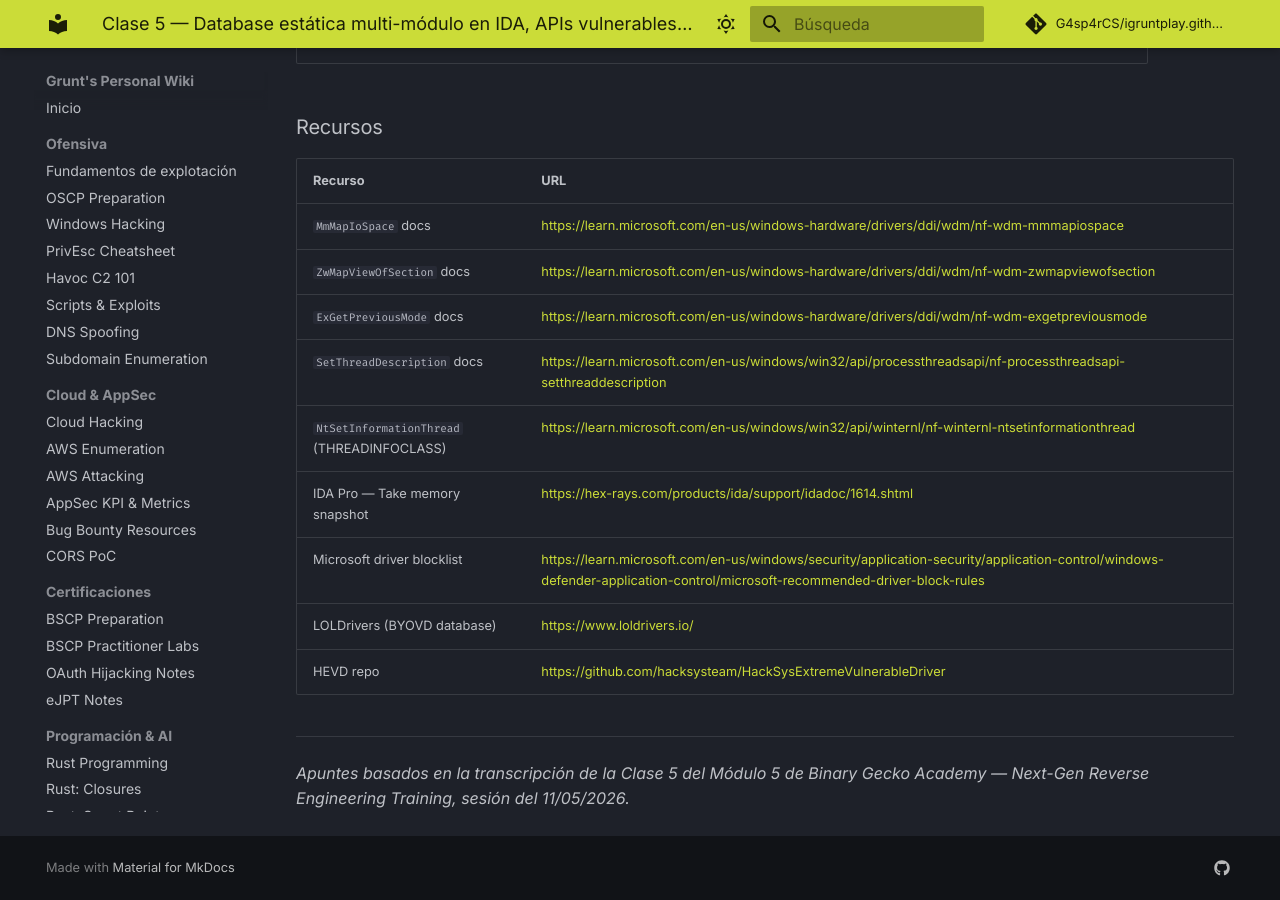
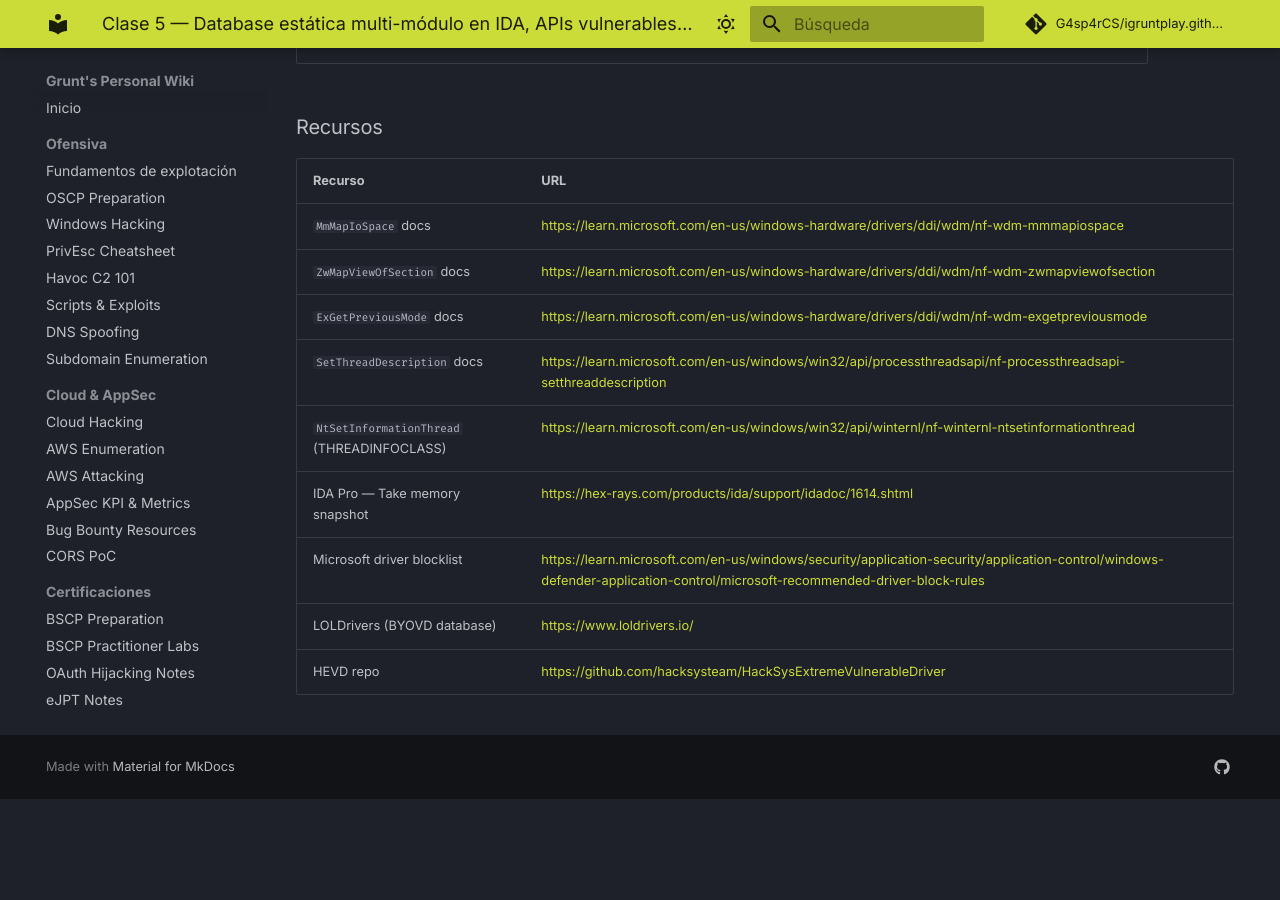
Before and after one commit to G4sp4rCS/igruntplay.github.io, an MkDocs documentation site: the page built from docs/bin-exploitation/binary-gecko-academy/fifth-module/notes/class-5.md, in a window 1280 px wide and 900 px high, scrolled down 14026 px. Built offline with MkDocs 1.6.1 and Material for MkDocs 9.7.7, drawn with Linux system fonts in a browser that asks for light colours; comment, search, counter and statistics services are not loaded; after the commit the page ends 14825 px from its top, so only the background shows below that.

Commit message:
Update class-5.md

```diff
--- a/docs/bin-exploitation/binary-gecko-academy/fifth-module/notes/class-5.md
+++ b/docs/bin-exploitation/binary-gecko-academy/fifth-module/notes/class-5.md
@@ -555,7 +555,3 @@
 | Microsoft driver blocklist | [https://learn.microsoft.com/en-us/windows/security/application-security/application-control/windows-defender-application-control/microsoft-recommended-driver-block-rules](https://learn.microsoft.com/en-us/windows/security/application-security/application-control/windows-defender-application-control/microsoft-recommended-driver-block-rules) |
 | LOLDrivers (BYOVD database) | [https://www.loldrivers.io/](https://www.loldrivers.io/) |
 | HEVD repo | [https://github.com/hacksysteam/HackSysExtremeVulnerableDriver](https://github.com/hacksysteam/HackSysExtremeVulnerableDriver) |
-
----
-
-*Apuntes basados en la transcripción de la Clase 5 del Módulo 5 de Binary Gecko Academy — Next-Gen Reverse Engineering Training, sesión del 11/05/2026.*
```
